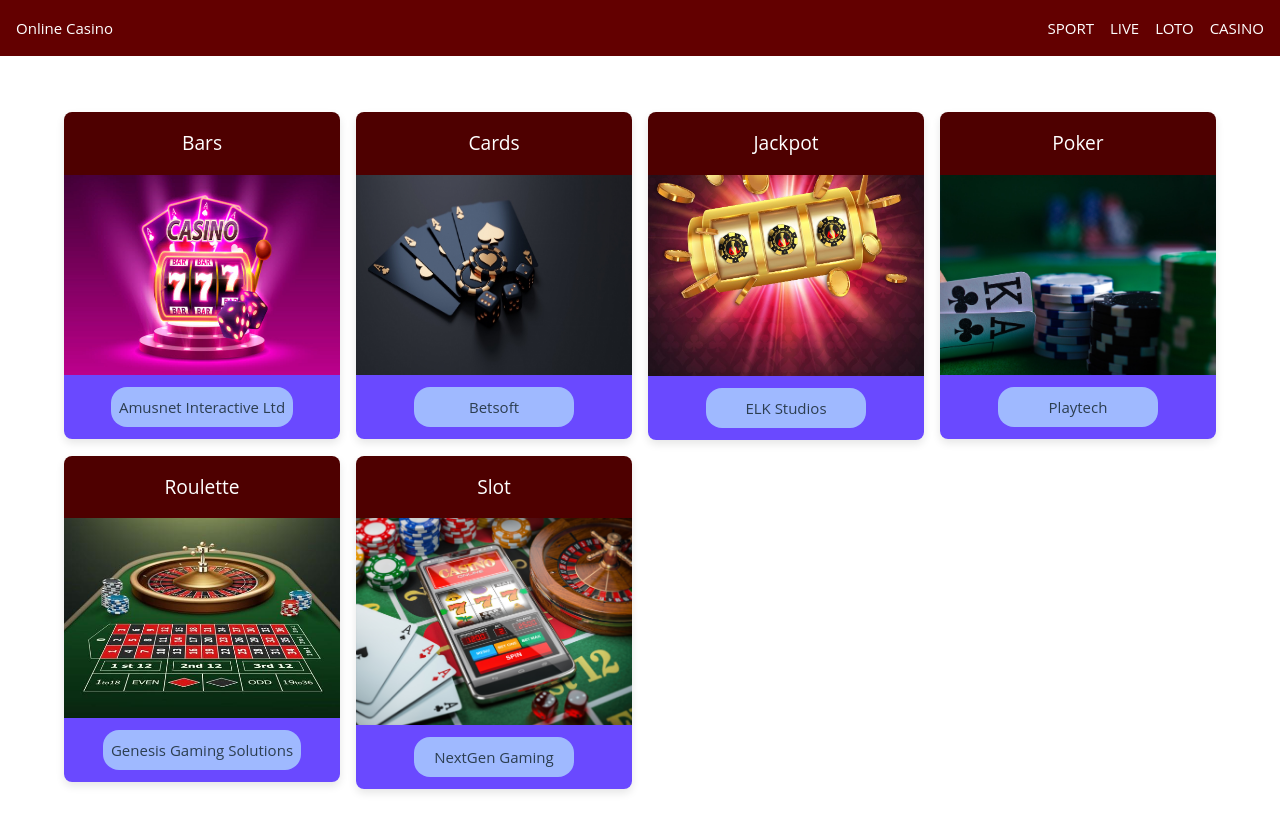
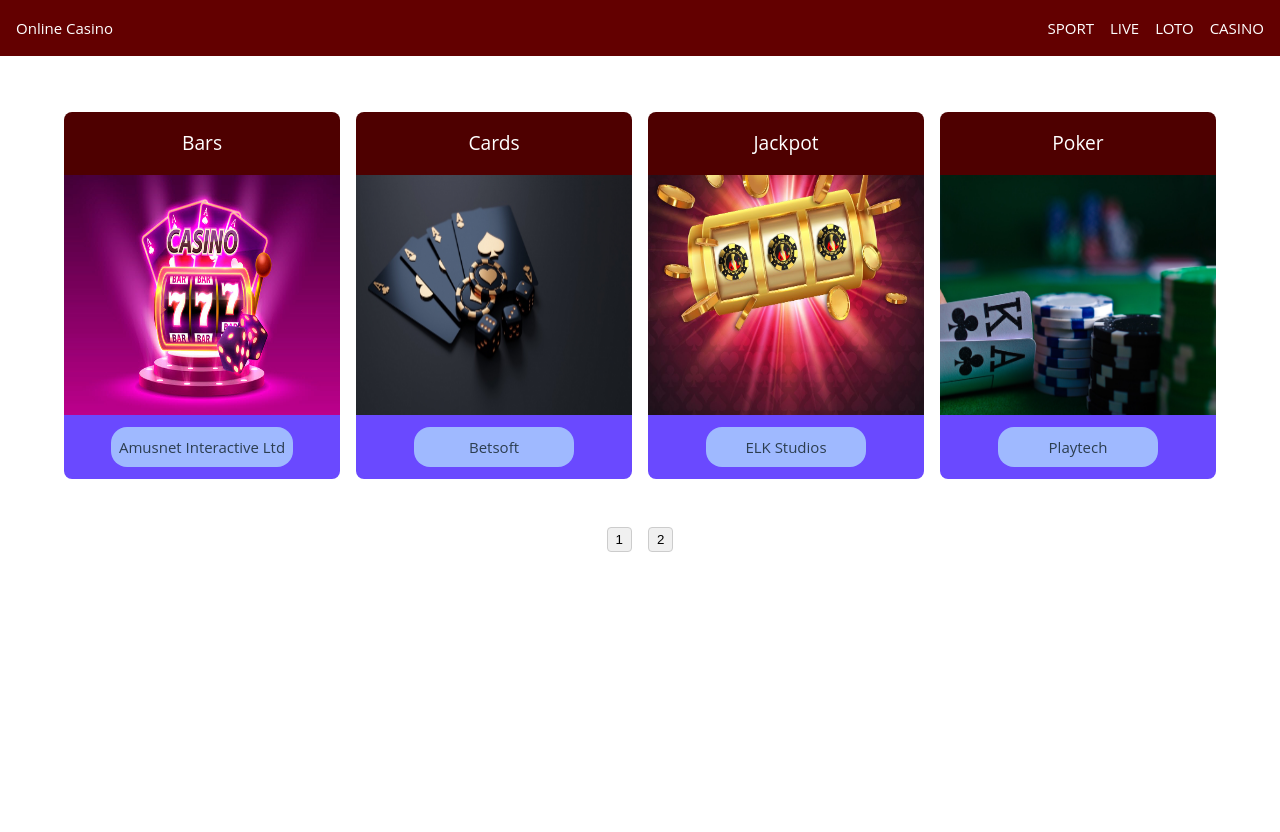
Before and after one commit to Dionyzus/vue-list-display, a Vue app: page / in a window 1280 px wide. Shown: the top 832 px of the page. Built offline with nearby package versions, Linux system fonts and the light colour scheme.

Commit message:
implemented pagination component

```diff
--- a/src/components/Games/GameItem.vue
+++ b/src/components/Games/GameItem.vue
@@ -1,29 +1,27 @@
 <script setup>
 defineProps({
-  title: String,
-  imageSrc: String,
-  provider: String
+  game: { type: Object, required: true },
 });
 </script>
 
 <template>
   <div class="card">
-    <div class="title">{{ title }}</div>
+    <div class="title">{{ game.title }}</div>
     <div class="content">
-      <img :src="imageSrc" alt="Card Image" loading="lazy" />
+      <img :src="game.imageSrc" alt="Card Image" loading="lazy" />
     </div>
     <div class="provider">
-      <div class="chip">{{ provider }}</div>
+      <div class="chip">{{ game.provider }}</div>
     </div>
   </div>
 </template>
 
 <style scoped>
 .card {
-  min-width: 12.5rem;
+  display: flex;
+  flex-direction: column;
   background-color: white;
   border-radius: 8px;
-  box-shadow: 0px 4px 8px rgba(0, 0, 0, 0.1);
   overflow: hidden;
 }
 
@@ -44,7 +42,7 @@ defineProps({
 
 .content img {
   max-width: 100%;
-  min-height: 12.5rem;
+  height: 15rem;
 }
 
 .provider {
--- a/src/components/Games/GamesList.vue
+++ b/src/components/Games/GamesList.vue
@@ -1,17 +1,35 @@
 <script setup>
+import { computed, ref } from 'vue';
+
+import AppPagination from '../common/AppPagination.vue';
 import GAMES from './data.js';
 import GameItem from './GameItem.vue';
+
+const itemsPerPage = ref(4);
+const currentPage = ref(1);
+
+const displayedGames = computed(() => {
+  const startIndex = (currentPage.value - 1) * itemsPerPage.value;
+  const endIndex = startIndex + itemsPerPage.value;
+
+  return GAMES.slice(startIndex, endIndex);
+});
+
+function changePage(pageNumber) {
+  currentPage.value = pageNumber;
+}
 </script>
 
 <template>
-  <div class="grid-layout">
-    <div v-for="game in GAMES" :key="game.id">
-      <GameItem
-        :title="game.title"
-        :image-src="game.image"
-        :provider="game.provider" />
+  <AppPagination
+    :itemCount="GAMES.length"
+    :itemsPerPage="itemsPerPage"
+    :currentPage="currentPage"
+    @changePage="changePage">
+    <div class="grid-layout">
+      <GameItem v-for="game in displayedGames" :key="game.id" :game="game" />
     </div>
-  </div>
+  </AppPagination>
 </template>
 
 <style scoped>
--- a/src/components/Games/data.js
+++ b/src/components/Games/data.js
@@ -9,8 +9,7 @@ import slot from '@/assets/slot.jpg';
 
 import { CATEGORIES,PROVIDERS } from '../../common/constants';
 
-const GAMES = [
-  {
+const GAMES = [{
   id: uuidv4(),
   title: 'Bars',
   provider: PROVIDERS.AMUSNET_INTERACTIVE_LTD,
@@ -20,9 +19,8 @@ const GAMES = [
       fruit machine that you can find in a typical land-based casino.
       The online versions usually come with additional symbols such as scatter
       symbols, wild symbols, and interactive bonus rounds.`,
-    image: bars
-  },
-  {
+  imageSrc: bars
+}, {
   id: uuidv4(),
   title: 'Cards',
   provider: PROVIDERS.BETSOFT,
@@ -33,9 +31,8 @@ const GAMES = [
       come out as a winner. In a typical blackjack game, the dealer and the
       player receive two cards each at the game's start. The house usually
       has the upper hand as there several rules that favor the house.`,
-    image: cards
-  },
-  {
+  imageSrc: cards
+}, {
   id: uuidv4(),
   title: 'Jackpot',
   provider: PROVIDERS.ELK_STUDIOS,
@@ -46,9 +43,8 @@ const GAMES = [
       feature hundreds of thousands of titles that almost guarantee wins.
       Many of these slots also have an enticing bonus round with
       a sky-high payback percentage.`,
-    image: jackpot
-  },
-  {
+  imageSrc: jackpot
+}, {
   id: uuidv4(),
   title: 'Poker',
   provider: PROVIDERS.PLAYTECH,
@@ -58,9 +54,8 @@ const GAMES = [
       skill, and the players have to make decisions that will affect the
       results/ outcome. The odds in a typical video poker machine rival in
       those you can find on other casino games if you are skillful.`,
-    image: poker
-  },
-  {
+  imageSrc: poker
+}, {
   id: uuidv4(),
   title: 'Roulette',
   provider: PROVIDERS.GENESIS_GAMING_SOLUTIONS,
@@ -72,9 +67,8 @@ const GAMES = [
       a live dealer, a real ball, a real layout, and a real wheel.
       There have been changes to the rules, but the basic ones have
       remained the same over the years.`,
-    image: roulette
-  },
-  {
+  imageSrc: roulette
+}, {
   id: uuidv4(),
   title: 'Slot',
   provider: PROVIDERS.NEXT_GEN_GAMING,
@@ -86,8 +80,7 @@ const GAMES = [
       The number of pay lines will vary from one game to the other.
       They can be 25 or 50, where certain combinations will trigger a payout.
       A player gets high returns when he or she hits high-value symbols.`,
-    image: slot
-  }
-];
+  imageSrc: slot
+}];
 
 export default GAMES;
--- /dev/null
+++ b/src/components/common/AppPagination.vue
@@ -0,0 +1,55 @@
+<script>
+import { computed } from 'vue';
+
+export default {
+  emits: ['changePage'],
+  props: {
+    itemCount: { type: Number, required: true },
+    itemsPerPage: { type: Number, default: 10 },
+    currentPage: { type: Number, required: true }
+  },
+  setup(props) {
+    const pageCount = computed(() =>
+      Math.ceil(props.itemCount / props.itemsPerPage)
+    );
+
+    const pages = computed(() => {
+      return Array.from({ length: pageCount.value }, (_, i) => i + 1);
+    });
+
+    return { pageCount, pages };
+  }
+};
+</script>
+
+<template>
+  <div>
+    <slot></slot>
+    <div class="pagination">
+      <button type="button" :class="[
+        'button--link button--large',
+        { isActive: page === currentPage }
+      ]" v-for="page in pages" :key="page" @click="$emit('changePage', page)">
+        {{ page }}
+      </button>
+    </div>
+  </div>
+</template>
+
+<style scoped>
+.pagination {
+  display: flex;
+  justify-content: center;
+  align-items: center;
+  margin-top: 1rem;
+}
+
+button {
+  margin: 0 0.5rem;
+  padding: 0.25rem 0.5rem;
+  border: 1px solid #ccc;
+  border-radius: 4px;
+  background-color: #f0f0f0;
+  cursor: pointer;
+}
+</style>
```
Lines whose indentation alone changed are shown as unchanged.
